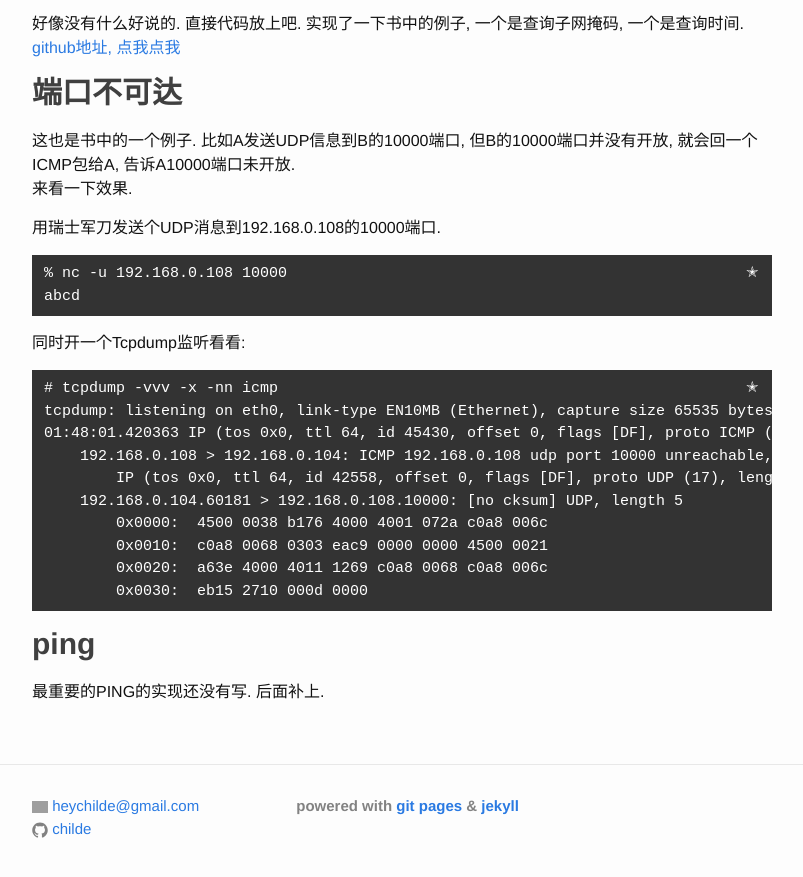
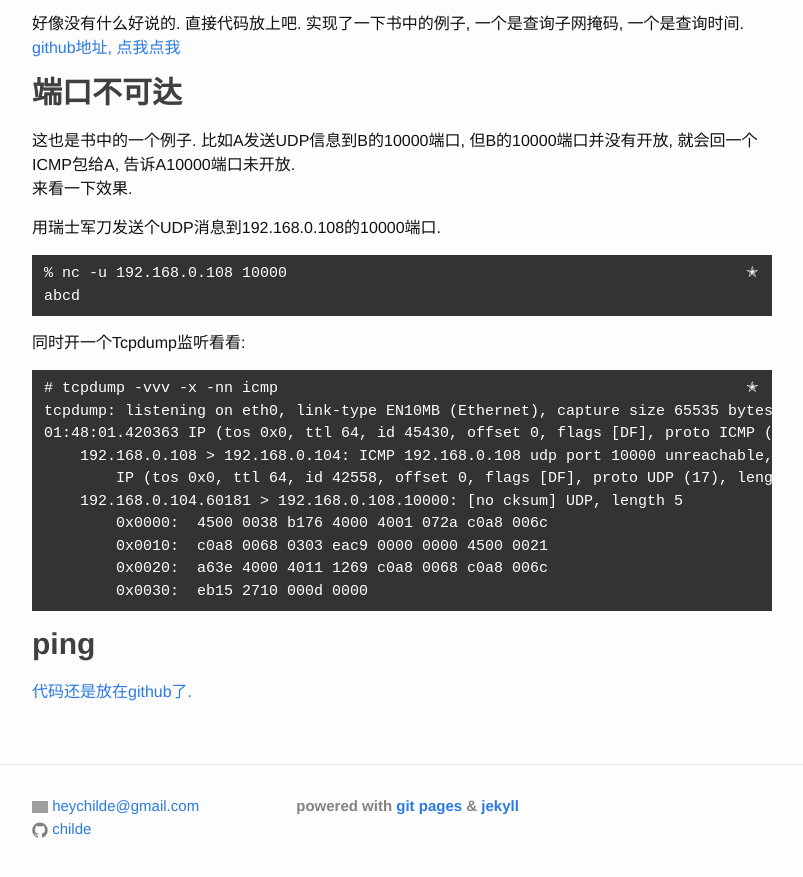
Before and after one commit to childe/ohmycat, a Jekyll site: the page built from _posts/2014-12-18-tcpip-icmp.md, in a window 1280 px wide and 900 px high, scrolled down 1810 px. Shown: the top 877 px of the window, without its empty margins (238-1041 px from the left). Built offline with Jekyll 4.4.1, drawn with Linux system fonts in a browser that asks for light colours; Markdown is read by kramdown in place of the engine named in the settings; grey boxes are pictures that could not be loaded.

Commit message:
add ping

```diff
--- a/_posts/2014-12-18-tcpip-icmp.md
+++ b/_posts/2014-12-18-tcpip-icmp.md
@@ -68,4 +68,4 @@ tcpdump: listening on eth0, link-type EN10MB (Ethernet), capture size 65535 byte
 
 
 # ping
-最重要的PING的实现还没有写. 后面补上.
+[代码还是放在github了.](https://github.com/childe/tcpip-learning/blob/master/ping.py)
```
